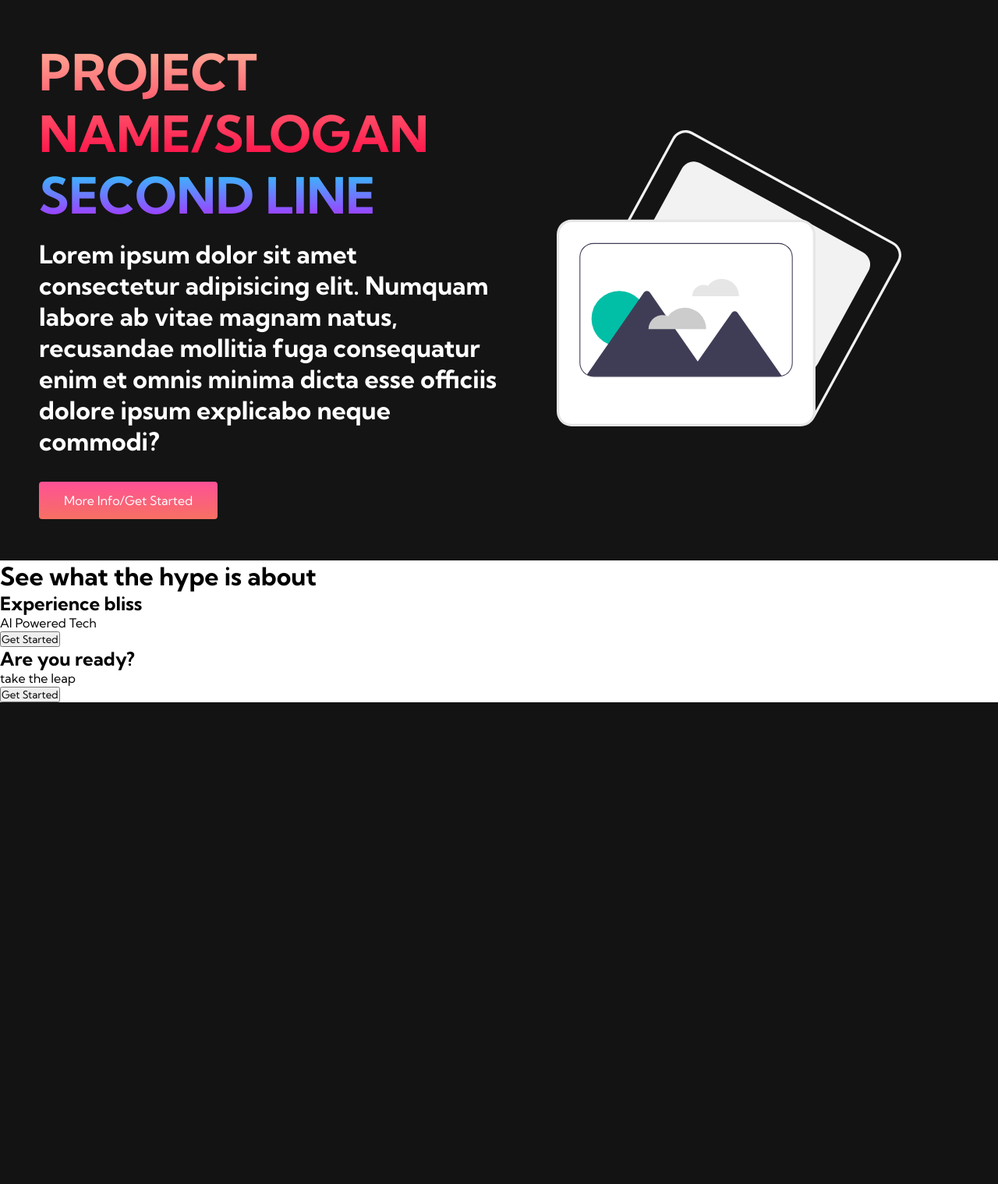
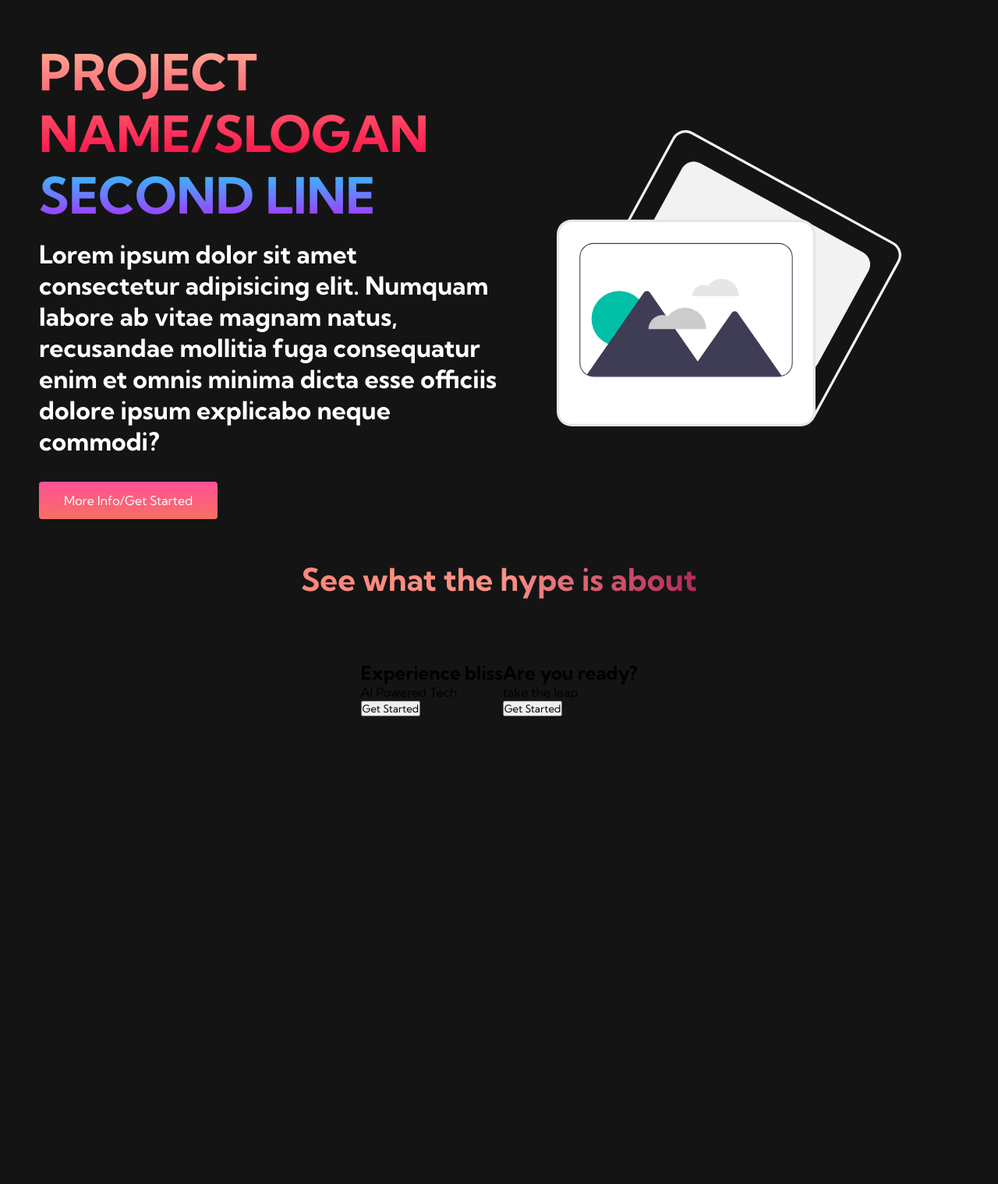
Before and after one commit to andrewzee23/personality_prediction, a Flask app: page /homepage in a window 1280 px wide. Shown: the part 81-1600 px from the top of the page at 78% size. Before the commit the page ends 982 px from the top, so only its background shows below. Run offline with Flask 2, Linux system fonts and the light colour scheme.

Commit message:
styling services section

```diff
--- a/static/css/main.css
+++ b/static/css/main.css
@@ -313,3 +313,36 @@
         margin: 2.5rem 0;
     }
 }
+
+/* services section */
+.services {
+    background-color: #141414;
+    display: flex;
+    flex-direction: column;
+    align-items: center;
+    height: 100vh;
+}
+
+.services h1 {
+    background-color: #ff8177;
+    background-image: linear-gradient(to right,
+    #ff8177 0%,
+    #ff867a 0%,
+    #ff8c7f 21%,
+    #f99185 52%,
+    #cf556c 78%,
+    #b12a5b 100%);
+    background-size: 100%;
+    margin-bottom: 5rem;
+    font-size: 2.5rem;
+    -webkit-background-clip: text;
+    -moz-background-clip: text;
+    -webkit-text-fill-color: transparent;
+    -moz-text-fill-color: transparent;
+}
+
+.services-container {
+    display: flex;
+    justify-content: center;
+    flex-wrap: wrap;
+}
```
